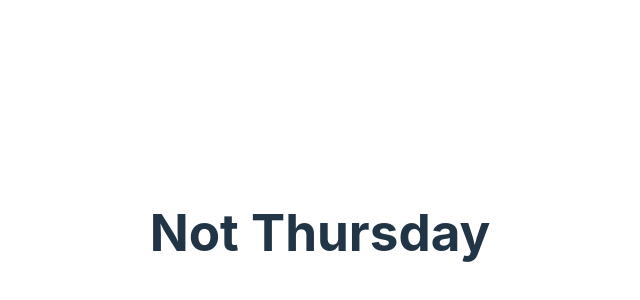
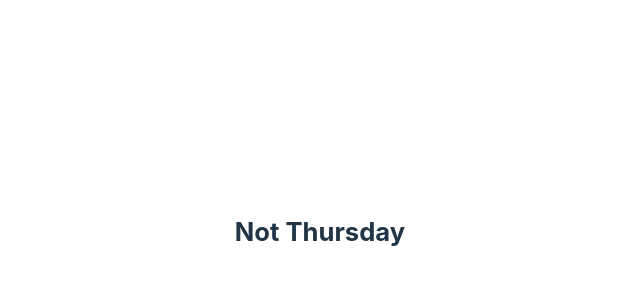
Before and after one commit to Pelagio/thankgoditscountrythursday, a React (Vite) app: page / in a window 1280 px wide. Shown: the part 168-468 px from the top of the page, without its empty margins (320-960 px from the left). Built offline with nearby package versions, Linux system fonts and the light colour scheme.

Commit message:
Add some css

```diff
--- a/src/App.css
+++ b/src/App.css
@@ -4,3 +4,8 @@
   padding: 2rem;
   text-align: center;
 }
+
+.container {
+  display: grid;
+  place-items: center;
+}
--- a/src/App.tsx
+++ b/src/App.tsx
@@ -5,12 +5,14 @@ import { SpotifyTrack } from "./SpotifyTrack";
 
 function App() {
   const today = new Date();
-  const isThursday = today.getDay() === 2;
+  const isThursday = today.getDay() === 3;
   return isThursday ? (
-    <>
-      <img src={CountryThursday} />
+    <div className="container">
+      <img src={CountryThursday} width={"100%"} />
       <h1>Life Goes On - Ed Sheeran feat. Luke Combs</h1>
       <SpotifyTrack trackId="3pX6S200JUrqrqbTxvYnRa" />
+      {/* expand to display text*/}
+      <h2>Review</h2>
       <p>
         "Life Goes On" is a mesmerizing collaboration between two exceptional
         artists, Ed Sheeran and Luke Combs. The song seamlessly merges their
@@ -47,11 +49,11 @@ function App() {
       </p>
       <h2>Spotify Radio</h2>
       <SpotifyPlaylist playListId="37i9dQZF1E8Ny8TcvHlSGe" darkTheme compact />
-    </>
+    </div>
   ) : (
-    <>
+    <div className="container">
       <h1>Not Thursday</h1>
-    </>
+    </div>
   );
 }
 
--- a/src/index.css
+++ b/src/index.css
@@ -32,7 +32,7 @@ body {
 }
 
 h1 {
-  font-size: 3.2em;
+  font-size: 1.6em;
   line-height: 1.1;
 }
 
```
